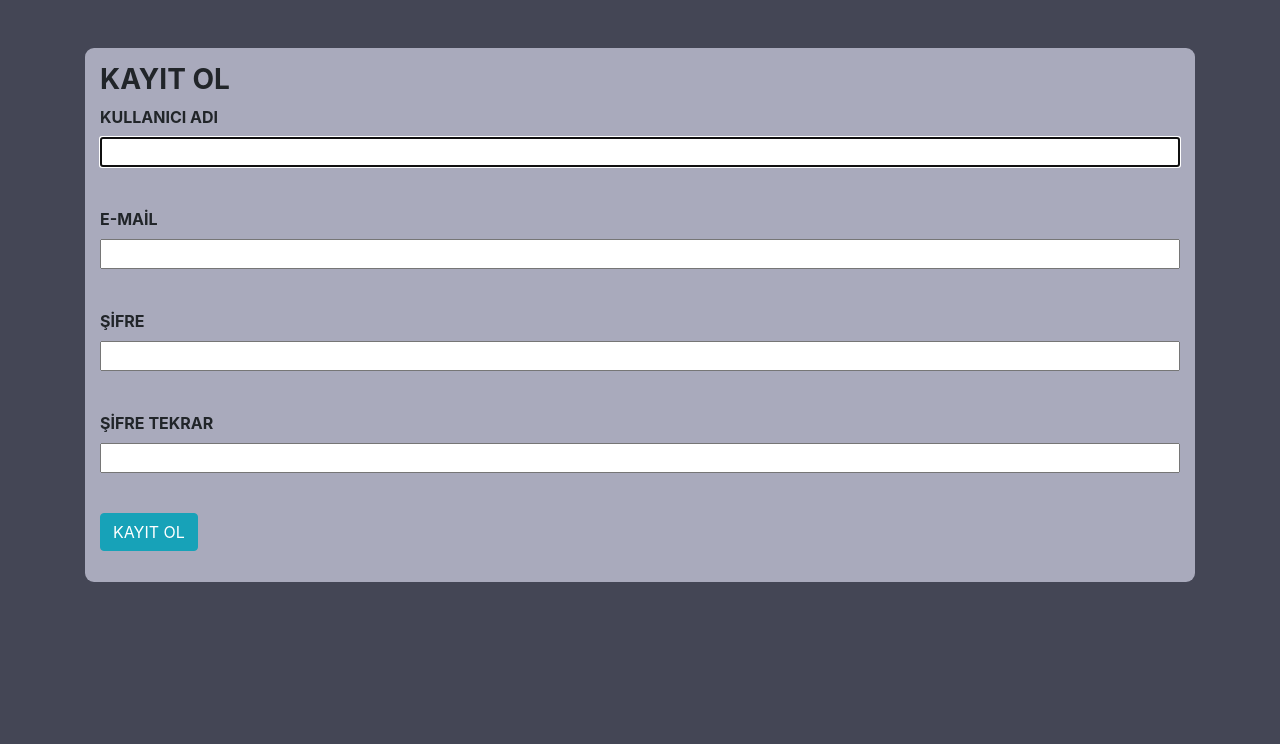
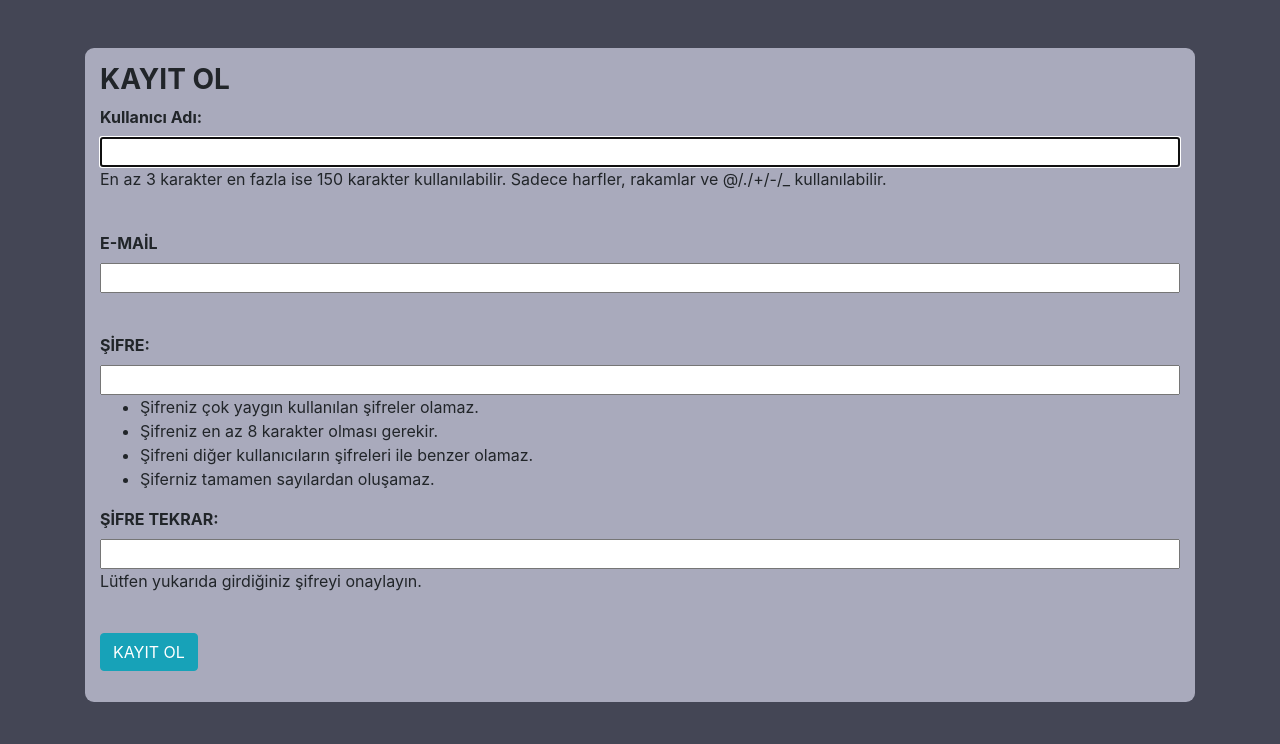
Before and after one commit to msozkan90/Veteriner-Django, a Django app: page /user/register/ in a window 1280 px wide. Shown: the part 56-800 px from the top of the page. Run offline with Django 3.2, Linux system fonts and the light colour scheme; some libraries are stand-ins or nearby versions.

Commit message:
arrangement on messages

```diff
--- a/hayvanlar/templates/layout.html
+++ b/hayvanlar/templates/layout.html
@@ -61,7 +61,7 @@
       </div>
     </nav>
 
-    <div class="container">{% include "includes/messages.html" %}</div>
+    <div class="container"> <div class="mt-3">{% include "includes/messages.html" %} </div> </div>
     {% block body %} {% endblock %}
 
     <script
--- a/user/templates/register.html
+++ b/user/templates/register.html
@@ -26,11 +26,19 @@
     <div>
       <h3><strong>KAYIT OL</strong></h3>
     </div>
-    <div class="form-group label-floating is-empty">
-      <label class="control-label"> KULLANICI ADI</label><br />
-      <div class="form-group label-floating is-empty">{{form.username}}</div>
-      <span class="material-input"></span>
-    </div>
+
+    <div class="form-group label-floating is-empty" >
+
+
+      <label class="control-label required" for="id_username">Kullanıcı Adı:</label>
+
+          <input type="text" name="username" class="vTextField" minlength="3" maxlength="150" autocapitalize="none" autocomplete="username" autofocus="" required="" id="id_username">
+
+
+
+      <div class="help">En az 3 karakter en fazla ise 150 karakter kullanılabilir. Sadece harfler, rakamlar ve @/./+/-/_ kullanılabilir.</div>
+
+</div>
     <br />
     <div class="form-group label-floating is-empty">
       <label class="control-label"> E-MAİL</label><br />
@@ -39,17 +47,20 @@
     </div>
     <br />
     <div class="form-group label-floating is-empty">
-      <label class="control-label">ŞİFRE </label>
-      <div class="form-group label-floating is-empty">{{form.password1}}</div>
-      <span class="material-input"></span>
-    </div>
-    <br />
+      <div class="form-group label-floating is-empty">
+              <label class="control-label required" for="id_password1">ŞİFRE:</label>
+                  <input type="password" name="password1" autocomplete="new-password" required="" id="id_password1" aria-autocomplete="list">
+              <div class="help"><ul><li>Şifreniz çok yaygın kullanılan şifreler olamaz.</li><li>Şifreniz en az 8 karakter olması gerekir.</li><li>Şifreni diğer kullanıcıların şifreleri ile benzer olamaz.</li><li>Şiferniz tamamen sayılardan oluşamaz.</li></ul></div>
+      </div>
+</div>
 
-    <div class="form-group label-floating is-empty">
-      <label class="control-label">ŞİFRE TEKRAR </label>
-      <div class="form-group label-floating is-empty">{{form.password2}}</div>
-      <span class="material-input"></span>
-    </div>
+<div class="form-group label-floating is-empty">
+  <div class="form-group label-floating is-empty">
+          <label class="control-label required" for="id_password2">ŞİFRE TEKRAR:</label>
+              <input type="password" name="password2" autocomplete="new-password" required="" id="id_password2">
+          <div class="help">Lütfen yukarıda girdiğiniz şifreyi onaylayın.</div>
+  </div>
+</div>
     <br />
     <div class="form-group">
       <button type="submit" class="btn btn-info">KAYIT OL</button>
--- a/user/views.py
+++ b/user/views.py
@@ -17,7 +17,7 @@ def register(request):
 				messages.success(request,"Başarılı Bir Şekilde Kayıt Oldunuz. Lütfen Giriş Yapınız.")
 				return redirect("user:sign_in")
 		except(ValueError):
-			messages.warning(request,"Lütfen Formu Kriterlere Uygun Doldurunuz.")
+			messages.warning(request,"Lütfen formata uygun şekilde bilgileri doldurun.")
 			return redirect("user:register")
 	return render(request,"register.html",{"form":form})
 
@@ -36,11 +36,9 @@ def sign_in(request):
 			messages.success(request, 'Oturum Açma İşlemi Başarılı')
 			return redirect('hayvanlar:index')
 		else:
-			messages.info(request, 'Kullanıcı adı  veya şifre hatalı ')
-
-		context = {"form":form}
-
-		return render(request, 'hayvanlar:animals', context)
+			messages.warning(request, 'Kullanıcı adı  veya şifre hatalı ')
+			context = {"form":form}
+			return redirect('user:sign_in')
 	context = {"form":form}
 	return render(request, 'login.html', context)
 
```
Also changed, not shown: hayvanlar/templates/hayvanSahipleri.html (+8 -0 lines), user/templates/yedek.html (added, +48 -0 lines), db.sqlite3.
